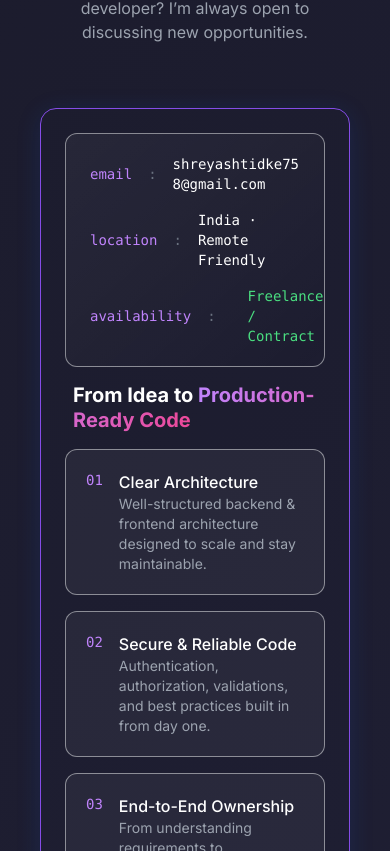
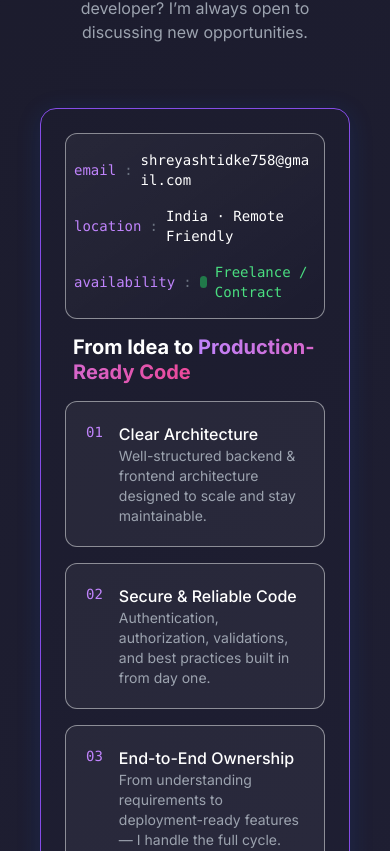
Before and after one commit to tidkeshreyash/my-portfolio, a React (Vite) app: page / in a window 390 px wide. Shown: the part 9633-10484 px from the top of the page. Built offline with nearby package versions, Linux system fonts and the light colour scheme; no server answers.

Commit message:
Improve Contact spacing and update footer year
Adjusted padding and gap classes in Contact metadata for better responsiveness. Updated the copyright year in Footer from 2025 to 2026.

```diff
--- a/src/components/Contact.jsx
+++ b/src/components/Contact.jsx
@@ -49,12 +49,12 @@ const Contact = () => {
 
                     {/* Contact Metadata */}
                     <div className="rounded-xl bg-gradient-to-br from-white/5 to-transparent
-                border border-white/10 px-6 py-5 bg-glow-1">
+                border border-white/10 px-2 py-4 md:px-6 md:py-5 bg-glow-1">
 
                         <div className="space-y-4 font-mono text-sm">
 
                             {/* Email */}
-                            <div className="flex items-center gap-4">
+                            <div className="flex items-center gap-2 md:gap-4">
                                 <span className="text-purple-400">email</span>
                                 <span className="text-gray-500">:</span>
                                 <span className="text-white break-all">
@@ -63,7 +63,7 @@ const Contact = () => {
                             </div>
 
                             {/* Location */}
-                            <div className="flex items-center gap-4">
+                            <div className="flex items-center gap-2 md:gap-4">
                                 <span className="text-purple-400">location</span>
                                 <span className="text-gray-500">:</span>
                                 <span className="text-white">
@@ -72,7 +72,7 @@ const Contact = () => {
                             </div>
 
                             {/* Availability */}
-                            <div className="flex items-center gap-4">
+                            <div className="flex items-center gap-2 md:gap-4">
                                 <span className="text-purple-400">availability</span>
                                 <span className="text-gray-500">:</span>
                                 <span className="w-3 h-3 rounded-full bg-green-500 animate-pulse"></span>
--- a/src/components/Footer.jsx
+++ b/src/components/Footer.jsx
@@ -161,7 +161,7 @@ const Footer = () => {
 
                     <hr class="mt-10 mb-8 border-gray-600" />
 
-                    <p class="text-sm text-center text-gray-400">© 2025 Shreyash Tidke | Built with React & Love ❤️</p>
+                    <p class="text-sm text-center text-gray-400">© 2026 Shreyash Tidke | Built with React & Love ❤️</p>
                 </div>
             </div>
         </section>
```
